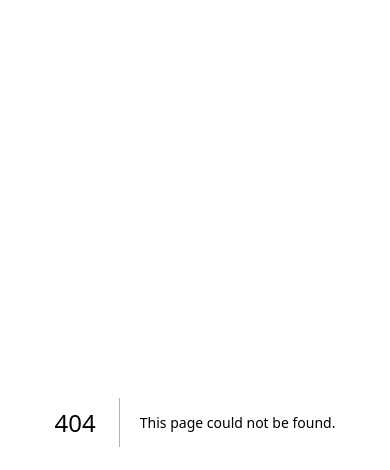
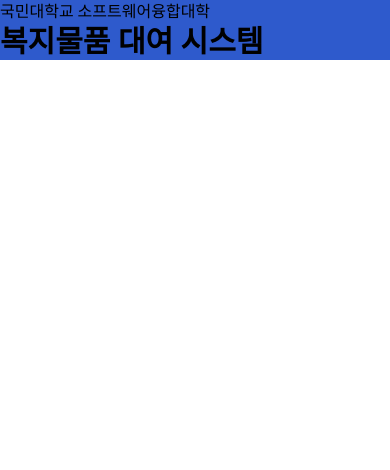
Before and after one commit to billilge/frontend, a Next.js app: page /mobile in a window 390 px wide. Before the commit this address had no page. Shown: the top 470 px of the page. Built offline with nearby package versions, Linux system fonts and the light colour scheme.

Commit message:
init: 모바일 뷰를 위한 레이아웃 구현

```diff
--- /dev/null
+++ b/src/app/mobile/page.tsx
@@ -0,0 +1,12 @@
+import MobileLayout from '@/components/mobile/layout';
+
+export default function Mobile() {
+  return (
+    <MobileLayout>
+      <div className="w-full bg-main-primary">
+        <h1>국민대학교 소프트웨어융합대학</h1>
+        <p className="text-3xl font-bold">복지물품 대여 시스템</p>
+      </div>
+    </MobileLayout>
+  );
+}
--- /dev/null
+++ b/src/components/mobile/layout/index.tsx
@@ -0,0 +1,13 @@
+import React from 'react';
+
+interface MobileLayoutProps {
+  children: React.ReactNode;
+}
+
+export default function MobileLayout({ children }: MobileLayoutProps) {
+  return (
+    <div className="flex max-w-3xl flex-col items-center justify-center">
+      {children}
+    </div>
+  );
+}
```
